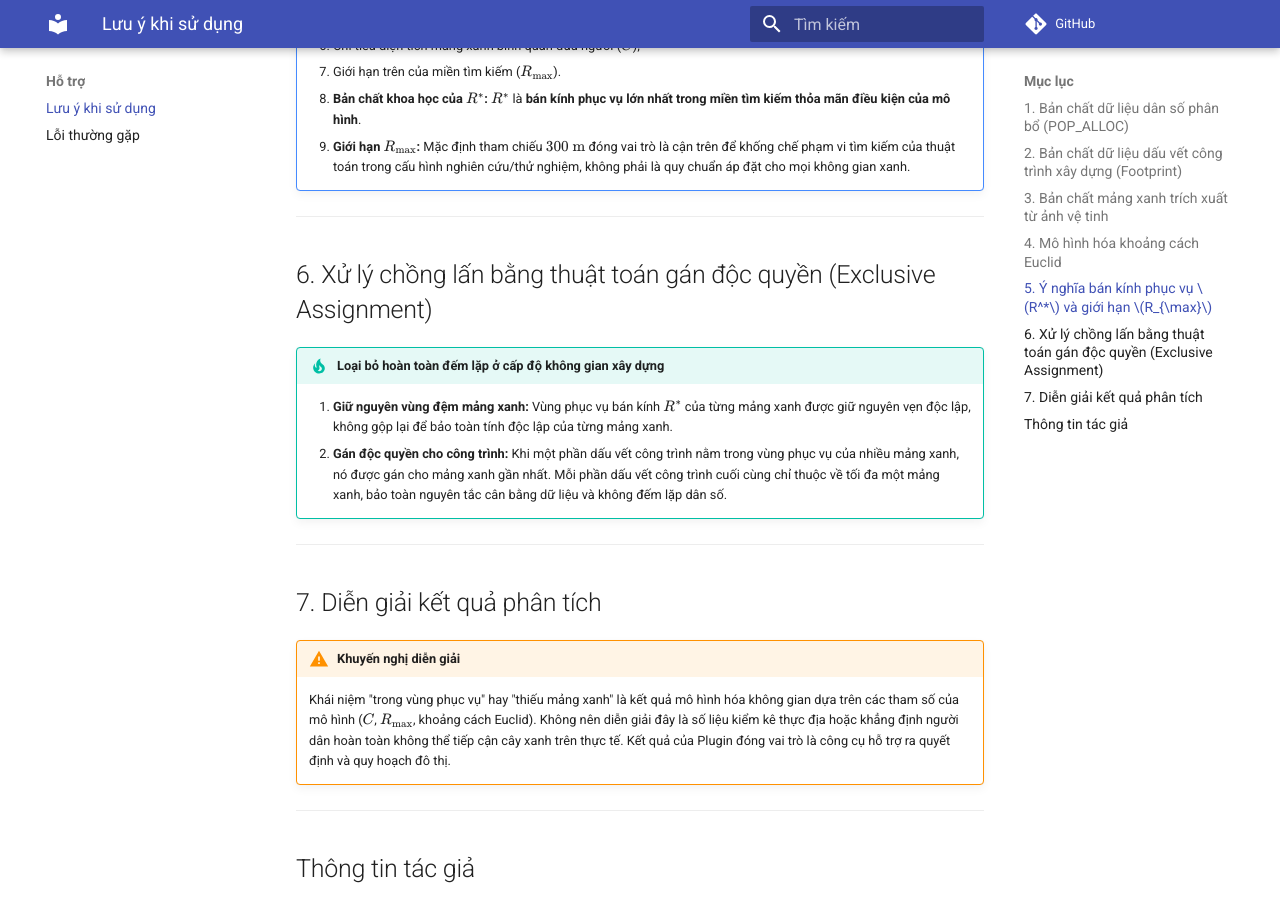
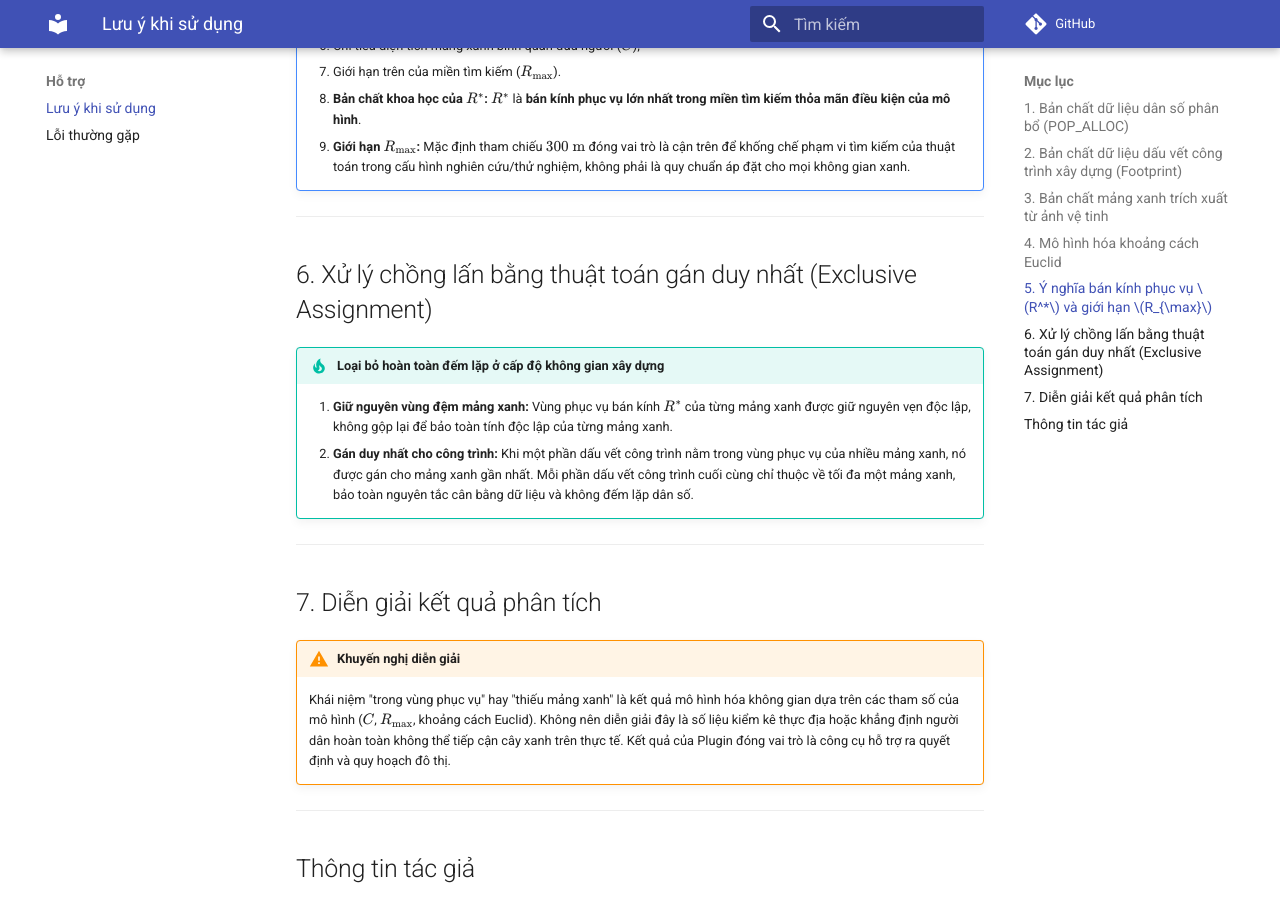
Before and after one commit to xuanphi1702/green-space-evaluator, an MkDocs documentation site: the page built from docs/luu-y.md, in a window 1280 px wide and 900 px high, scrolled down 1836 px. Built offline with MkDocs 1.6.1 and Material for MkDocs 9.7.7, drawn with Linux system fonts in a browser that asks for light colours; comment, search, counter and statistics services are not loaded.

Commit message:
docs: replace gan doc quyen with gan duy nhat

```diff
--- a/docs/chay-phan-tich.md
+++ b/docs/chay-phan-tich.md
@@ -114,7 +114,7 @@ Khi nhấn nút **Phân tích**, thuật toán chạy ngầm qua Worker Thread k
 - **Module 4 (Phân tích không gian xây dựng):**
   - Phân tích vị trí không gian của từng phần dấu vết công trình đối với vùng phục vụ bán kính $R^*$.
   - Phân loại phần dấu vết công trình nằm trong và ngoài vùng phục vụ.
-  - Áp dụng thuật toán gán độc quyền (**Exclusive Assignment**): nếu một phần dấu vết công trình giao cắt với nhiều vùng phục vụ, nó được gán độc quyền cho mảng xanh gần nhất. Mỗi phần dấu vết công trình chỉ thuộc tối đa một `PATCH_ID`, loại bỏ hoàn toàn đếm lặp.
+  - Áp dụng thuật toán gán duy nhất (**Exclusive Assignment**): nếu một phần dấu vết công trình giao cắt với nhiều vùng phục vụ, nó được gán duy nhất cho mảng xanh gần nhất. Mỗi phần dấu vết công trình chỉ thuộc tối đa một `PATCH_ID`, loại bỏ hoàn toàn đếm lặp.
 - **Module 5 (Tổng hợp và thống kê kết quả):**
   - Tổng hợp trực tiếp từ các lớp vector kết quả ra 10 trường chỉ số định lượng theo từng đơn vị hành chính.
   - Tự động thực thi hệ thống 8 phép kiểm tra tính toàn vẹn dữ liệu (Balance Checks).
@@ -132,7 +132,7 @@ Plugin tích hợp cơ chế tự động kiểm tra đối soát số liệu kh
 4. **INPUT FOOTPRINT AREA BALANCE**: Tổng diện tích các phần dấu vết công trình sau khi cắt bằng đúng diện tích dấu vết công trình đầu vào ($\sum AREA(input) = \sum AREA(served) + \sum AREA(outside)$).
 5. **FOOTPRINT COUNT BALANCE**: Xác nhận toàn bộ phần dấu vết công trình đầu vào của bước phân tích cuối được phân loại đầy đủ thành served hoặc outside ($N_{\text{input}} = N_{\text{served}} + N_{\text{outside}}$), không bị mất hoặc tạo thêm đối tượng ngoài quy trình.
 6. **PATCH BUILDING AREA BALANCE**: Cân bằng diện tích xây dựng được gán cho các mảng xanh độc lập ($\sum SERVED\_BUILDING\_AREA(PATCH) = \sum AREA(cons\_in\_buffer)$).
-7. **EXCLUSIVE PATCH ASSIGNMENT**: Xác nhận mỗi phần dấu vết công trình chỉ được gán độc quyền cho tối đa một mảng xanh duy nhất, SERVED $\cap$ OUTSIDE = $\emptyset$.
+7. **EXCLUSIVE PATCH ASSIGNMENT**: Xác nhận mỗi phần dấu vết công trình chỉ được gán duy nhất cho tối đa một mảng xanh, SERVED $\cap$ OUTSIDE = $\emptyset$.
 8. **GREEN AREA BALANCE**: Tổng diện tích mảng xanh được phân bổ cho các đơn vị hành chính bằng đúng tổng diện tích mảng xanh toàn khu vực nghiên cứu.
 
 ---
--- a/docs/luu-y.md
+++ b/docs/luu-y.md
@@ -54,11 +54,11 @@ Trang này tổng hợp các lưu ý phương pháp luận cốt lõi, phạm vi
 
 ---
 
-## 6. Xử lý chồng lấn bằng thuật toán gán độc quyền (Exclusive Assignment)
+## 6. Xử lý chồng lấn bằng thuật toán gán duy nhất (Exclusive Assignment)
 
 !!! tip "Loại bỏ hoàn toàn đếm lặp ở cấp độ không gian xây dựng"
     1. **Giữ nguyên vùng đệm mảng xanh:** Vùng phục vụ bán kính $R^*$ của từng mảng xanh được giữ nguyên vẹn độc lập, không gộp lại để bảo toàn tính độc lập của từng mảng xanh.
-    2. **Gán độc quyền cho công trình:** Khi một phần dấu vết công trình nằm trong vùng phục vụ của nhiều mảng xanh, nó được gán cho mảng xanh gần nhất. Mỗi phần dấu vết công trình cuối cùng chỉ thuộc về tối đa một mảng xanh, bảo toàn nguyên tắc cân bằng dữ liệu và không đếm lặp dân số.
+    2. **Gán duy nhất cho công trình:** Khi một phần dấu vết công trình nằm trong vùng phục vụ của nhiều mảng xanh, nó được gán cho mảng xanh gần nhất. Mỗi phần dấu vết công trình cuối cùng chỉ thuộc về tối đa một mảng xanh, bảo toàn nguyên tắc cân bằng dữ liệu và không đếm lặp dân số.
 
 ---
 
--- a/docs/san-pham.md
+++ b/docs/san-pham.md
@@ -49,7 +49,7 @@ Năm sản phẩm chính được cấu hình tại thẻ **Sản phẩm đầu
 
 ### 2.3. Không gian xây dựng trong vùng phục vụ
 - **Bản chất dữ liệu**: Tập hợp các phần dấu vết công trình nằm trong phạm vi vùng phục vụ bán kính $R^*$ của mảng xanh.
-- **Cơ chế gán độc quyền (Exclusive Assignment)**: Khi một phần dấu vết công trình nằm trong phạm vi giao cắt của nhiều vùng phục vụ, Plugin tự động gán đối tượng đó cho mảng xanh gần nhất. Nhờ đó, mỗi phần dấu vết công trình chỉ gắn với một `PATCH_ID` duy nhất, loại bỏ hoàn toàn việc đếm lặp dân số hoặc diện tích.
+- **Cơ chế gán duy nhất (Exclusive Assignment)**: Khi một phần dấu vết công trình nằm trong phạm vi giao cắt của nhiều vùng phục vụ, Plugin tự động gán đối tượng đó cho mảng xanh gần nhất. Nhờ đó, mỗi phần dấu vết công trình chỉ gắn với một `PATCH_ID` duy nhất, loại bỏ hoàn toàn việc đếm lặp dân số hoặc diện tích.
 - **Ý nghĩa**: Đại diện cho không gian xây dựng vật lý được tiếp cận mảng xanh theo khoảng cách Euclid và chỉ tiêu diện tích bình quân của mô hình.
 
 ### 2.4. Không gian xây dựng ngoài vùng phục vụ
@@ -78,10 +78,10 @@ Tệp thống kê chi tiết ở cấp độ từng mảng xanh (`patch_service_
 5. `STATUS`: Trạng thái giải bán kính (`RMAX`, `BINARY_SEARCH`, `NO_SOLUTION`).
 6. `P_MAX`: Dân số phục vụ tối đa tương ứng với diện tích mảng xanh và chỉ tiêu C ($P_{max,i} = S_i / C$).
 7. `P_AT_RSTAR`: Tổng dân số được phân bổ nằm trong phạm vi khoảng cách $R^*$ của mảng xanh.
-8. `N_SERVED_PARTS`: Số phần dấu vết công trình được gán cho mảng (Số lượng phần dấu vết công trình được gán phục vụ độc quyền cho mảng xanh).
+8. `N_SERVED_PARTS`: Số phần dấu vết công trình được gán cho mảng (Số lượng phần dấu vết công trình được gán phục vụ duy nhất cho mảng xanh).
 9. `SERVED_BUILDING_AREA_M2`: Tổng diện tích xây dựng được gán phục vụ ($\text{m}^2$).
 10. `SERVED_BUILDING_AREA_HA`: Tổng diện tích xây dựng được gán phục vụ (ha).
-11. `SERVED_POP`: Tổng dân số được phân bổ phục vụ độc quyền của mảng xanh.
+11. `SERVED_POP`: Tổng dân số được phân bổ phục vụ duy nhất của mảng xanh.
 12. `MEAN_DIST_M`: Khoảng cách trung bình từ các phần dấu vết công trình được gán đến mảng xanh (m).
 13. `MAX_DIST_M`: Khoảng cách lớn nhất từ các phần dấu vết công trình được gán đến mảng xanh (m).
 
```
Also changed, not shown: README.md (+1 -1 lines), docs/index.md (+2 -2 lines), site/chay-phan-tich/index.html, site/index.html, site/luu-y/index.html, site/san-pham/index.html, site/search/search_index.json.
